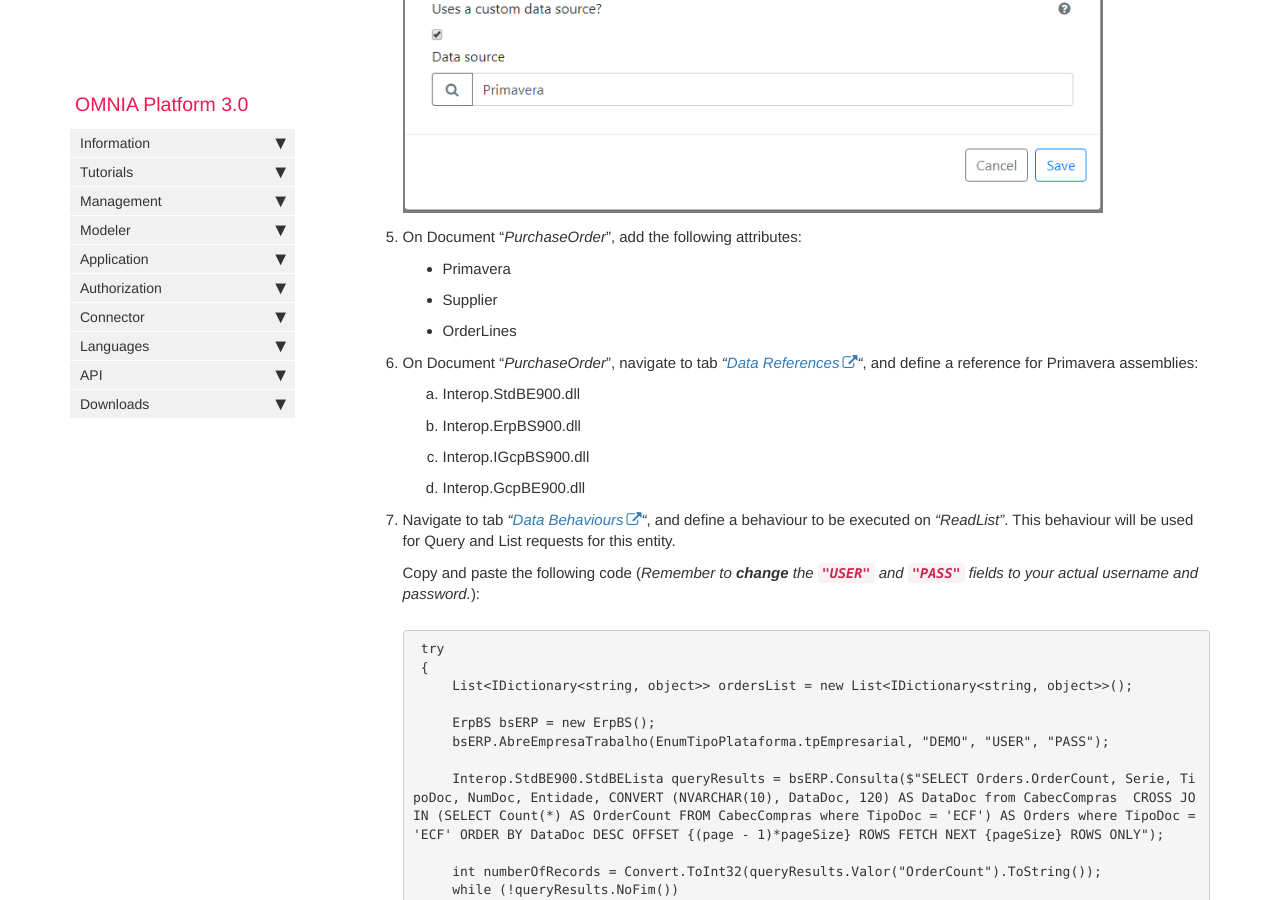
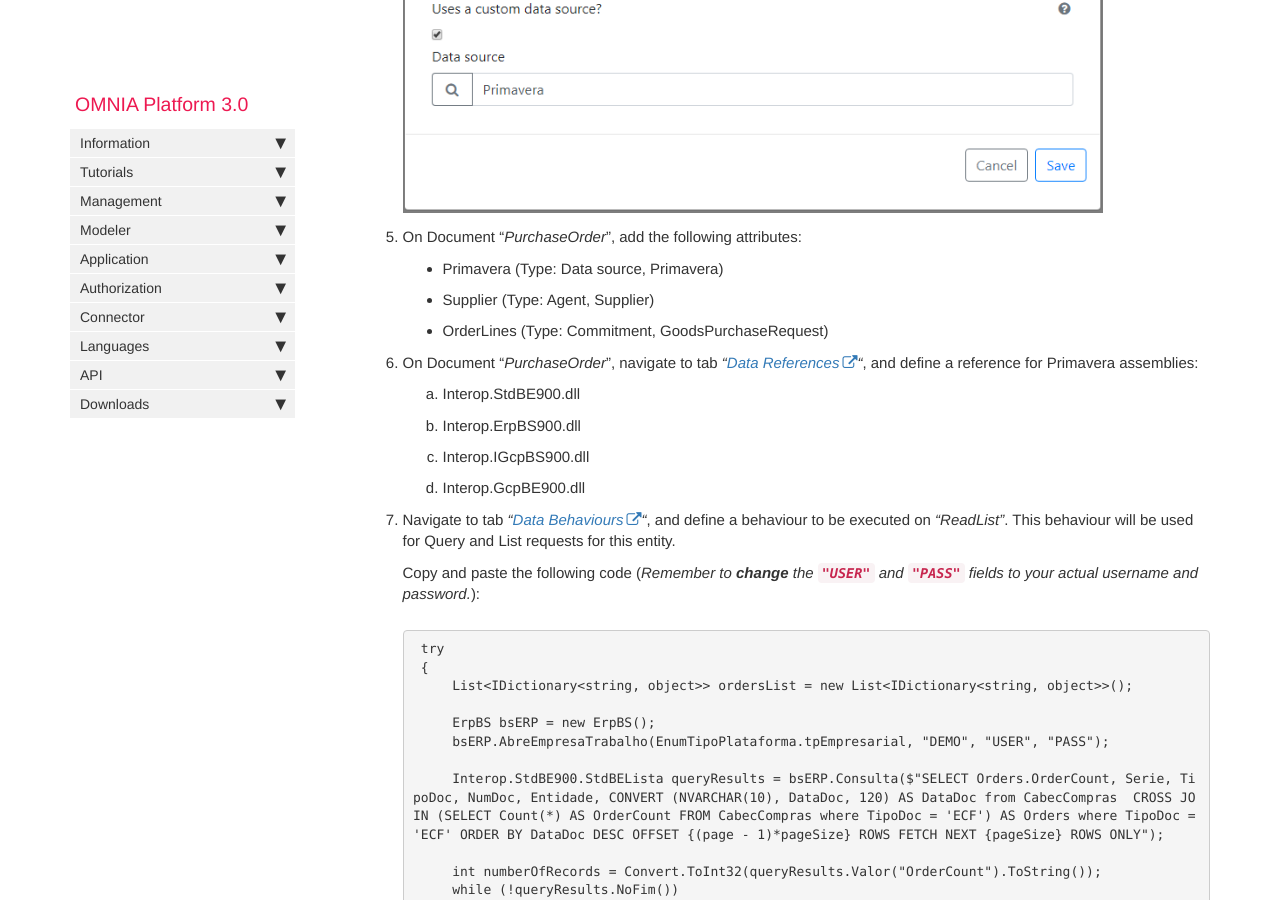
Before and after one commit to daniel8lopes/omnia3, a Jekyll site: the page built from docs/pages/omnia3/Tutorials/omnia3_multisystemconnectortutorial.md, in a window 1280 px wide and 900 px high, scrolled down 9198 px. Built offline with Jekyll 4.4.1, drawn with Linux system fonts in a browser that asks for light colours; nearby versions of some CDN libraries; comment, search, counter and statistics services are not loaded.

Commit message:
Update omnia3_multisystemconnectortutorial.md

```diff
--- a/docs/pages/omnia3/Tutorials/omnia3_multisystemconnectortutorial.md
+++ b/docs/pages/omnia3/Tutorials/omnia3_multisystemconnectortutorial.md
@@ -236,9 +236,9 @@ This tutorial also requires an access to [Primavera ERP](https://pt.primaverabss
 
 5. On Document "*PurchaseOrder*", add the following attributes:
 
-    - Primavera
-    - Supplier
-    - OrderLines
+    - Primavera (Type: Data source, Primavera)
+    - Supplier (Type: Agent, Supplier)
+    - OrderLines (Type: Commitment, GoodsPurchaseRequest)
 
 6. On Document "*PurchaseOrder*", navigate to tab *"[Data References](https://docs.numbersbelieve.com/omnia3_modeler_references.html)"*, and define a reference for Primavera assemblies:
 
```
